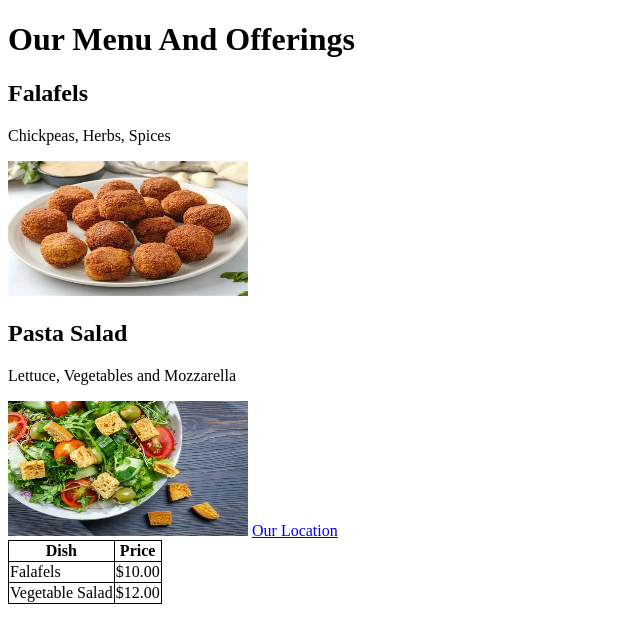
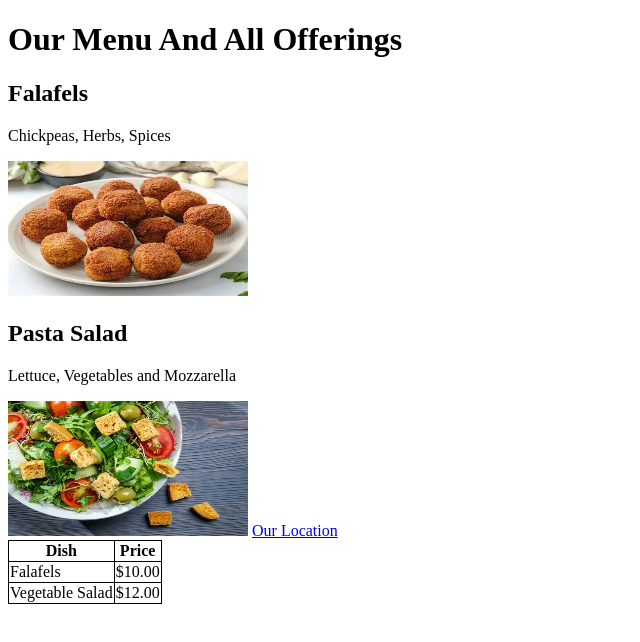
Before and after one commit to The-Motolani/testrepo, a plain HTML site: page index.html in a window 1280 px wide. Shown: the whole page, without its empty margins (0-640 px from the left). Drawn offline with Linux system fonts and the light colour scheme.

Commit message:
Changed header to 'Our Menu And All Offerings'

```diff
--- a/index.html
+++ b/index.html
@@ -5,7 +5,7 @@
     </head>
 <body>
 <h1>
-    Our Menu And Offerings
+    Our Menu And All Offerings
 </h1>
 <h2>Falafels</h2>
 <p>Chickpeas, Herbs, Spices</p>
```
